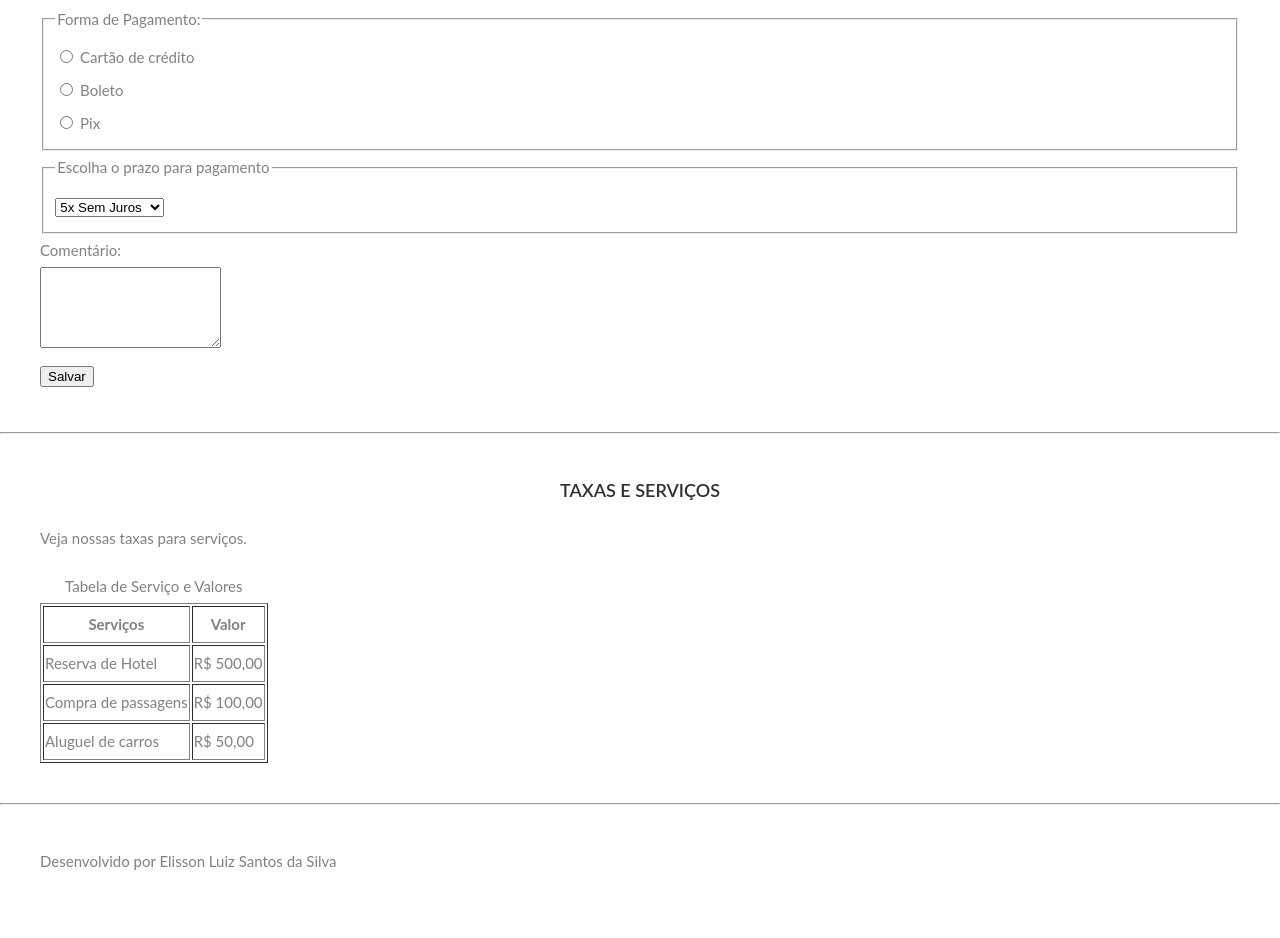
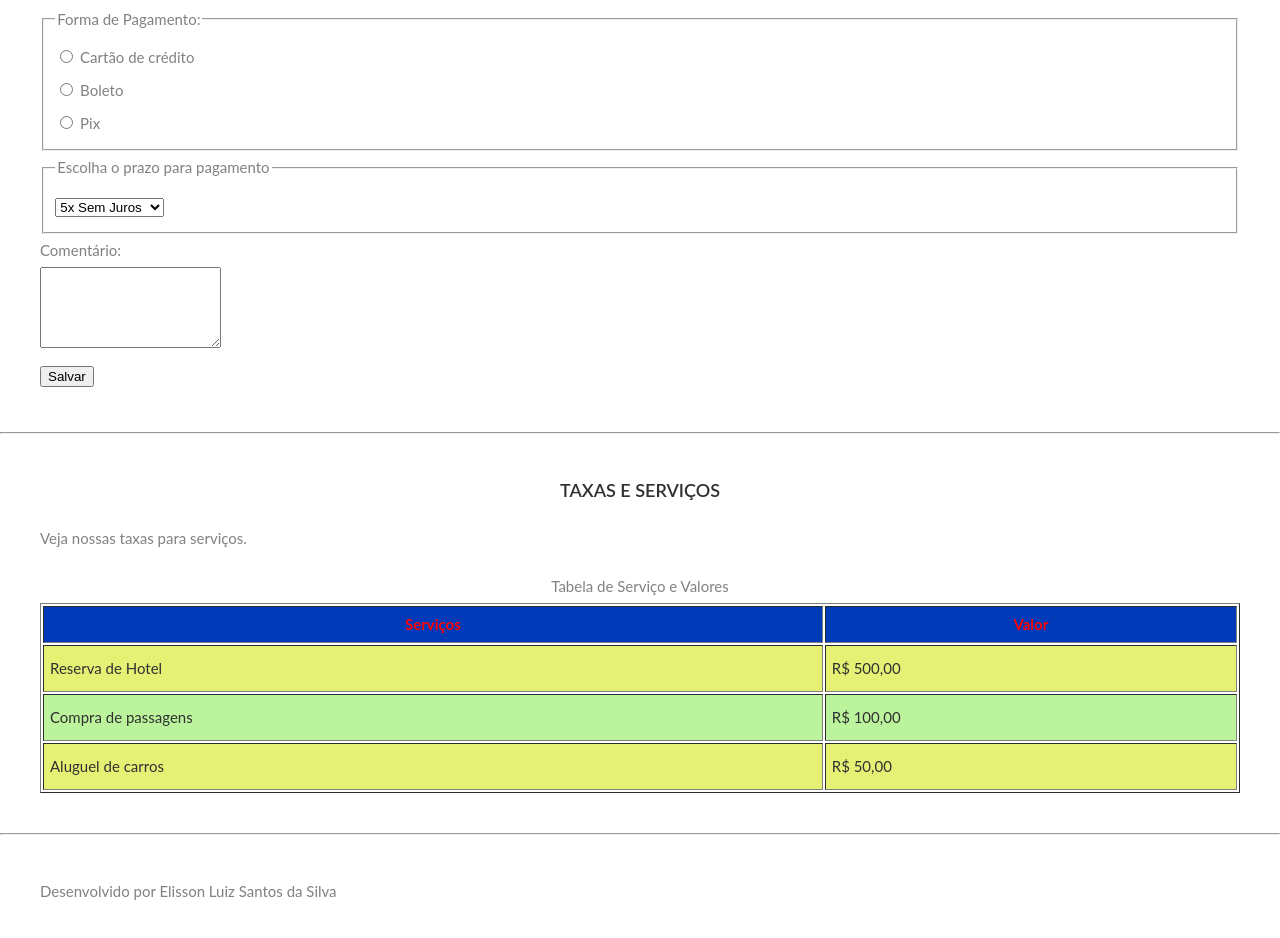
Before and after one commit to Elisson-Dev/aprendendo_web_inicial, a plain HTML site: page index.html in a window 1280 px wide. Shown: the part 2976-3914 px from the top of the page. Drawn offline with Linux system fonts and the light colour scheme.

Commit message:
Classes_ids

```diff
--- a/index.html
+++ b/index.html
@@ -125,6 +125,8 @@
                             Valor
                         </th>
                     </tr>
+                </thead>
+                <tbody>
                     <tr>
                         <td>
                             Reserva de Hotel
@@ -149,7 +151,7 @@
                             R$ 50,00
                         </td>
                     </tr>
-                </thead>
+                </tbody>
             </table>
         </section>
         <hr>
--- a/style/style.css
+++ b/style/style.css
@@ -56,3 +56,25 @@ nav {
     padding-right: 40px;
 
 }
+
+table {
+    width: 100%;
+}
+
+table td {
+    color: #303030;
+    padding: 6px;
+}
+
+table tr:nth-child(even) {
+    background-color: rgb(188, 243, 157);
+}
+
+table tr:nth-child(odd) {
+    background-color: #e5f175;
+}
+
+table thead th{
+    color: red;
+    background-color: #003ab8;
+}
```
